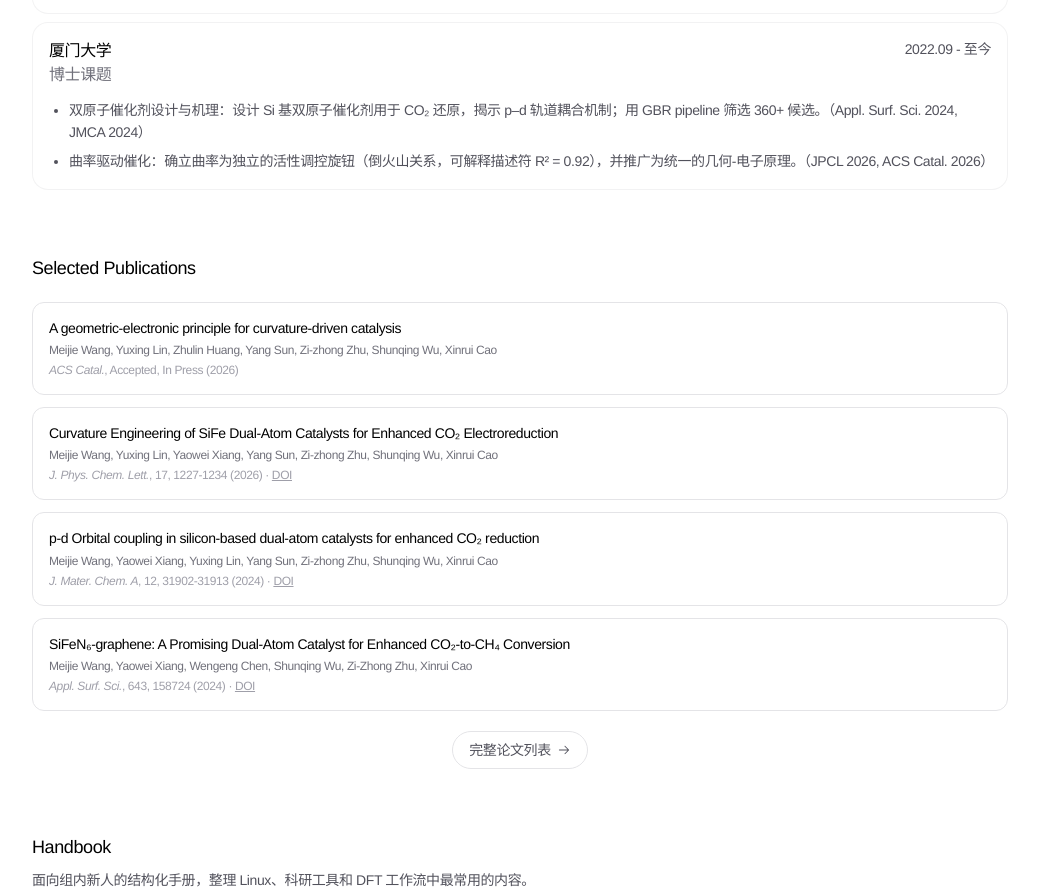
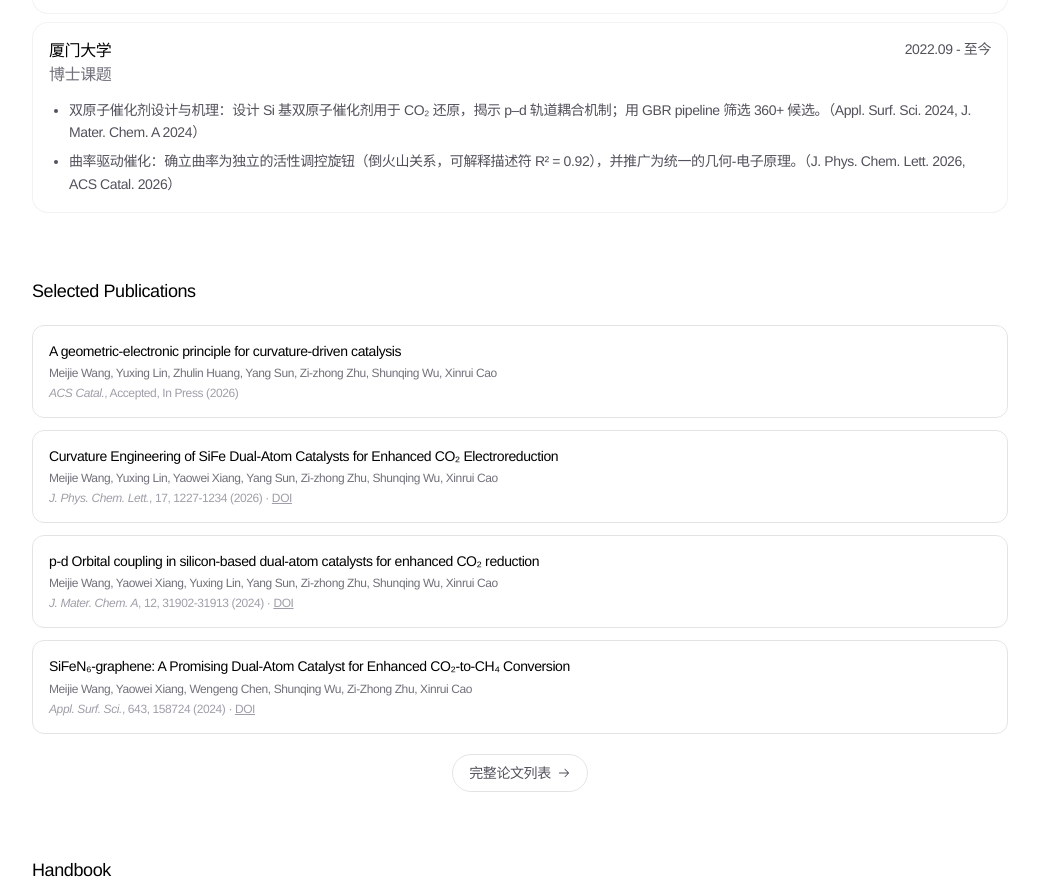
Before and after one commit to Migie-cphy/migie-site, a Next.js app: page / in a window 1280 px wide. Shown: the part 981-1875 px from the top of the page, without its empty margins (120-1159 px from the left). Built offline with nearby package versions, Linux system fonts and the light colour scheme.

Commit message:
use full journal abbreviations (J. Mater. Chem. A, J. Phys. Chem. Lett.)

```diff
--- a/app/data.ts
+++ b/app/data.ts
@@ -85,8 +85,8 @@ export const EXPERIENCE: Experience[] = [
     link: 'https://www.xmu.edu.cn',
     id: 'exp2',
     bullets: [
-      '双原子催化剂设计与机理：设计 Si 基双原子催化剂用于 CO₂ 还原，揭示 p–d 轨道耦合机制；用 GBR pipeline 筛选 360+ 候选。（Appl. Surf. Sci. 2024, JMCA 2024）',
-      '曲率驱动催化：确立曲率为独立的活性调控旋钮（倒火山关系，可解释描述符 R² = 0.92），并推广为统一的几何-电子原理。（JPCL 2026, ACS Catal. 2026）',
+      '双原子催化剂设计与机理：设计 Si 基双原子催化剂用于 CO₂ 还原，揭示 p–d 轨道耦合机制；用 GBR pipeline 筛选 360+ 候选。（Appl. Surf. Sci. 2024, J. Mater. Chem. A 2024）',
+      '曲率驱动催化：确立曲率为独立的活性调控旋钮（倒火山关系，可解释描述符 R² = 0.92），并推广为统一的几何-电子原理。（J. Phys. Chem. Lett. 2026, ACS Catal. 2026）',
     ],
   },
 ]
```
Also changed, not shown: 1 other file (tests, documents, lock files or other folders).
